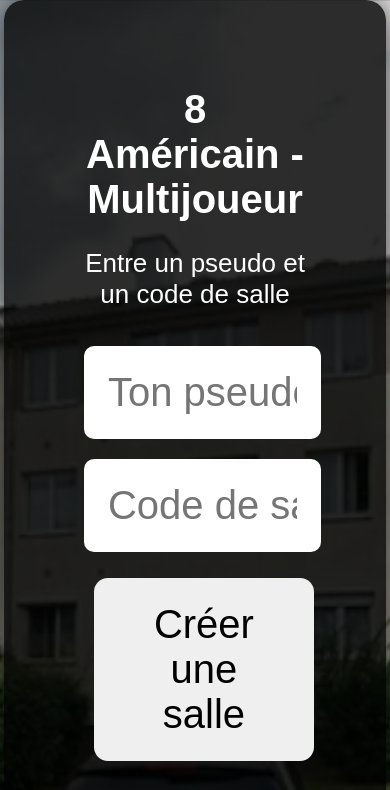
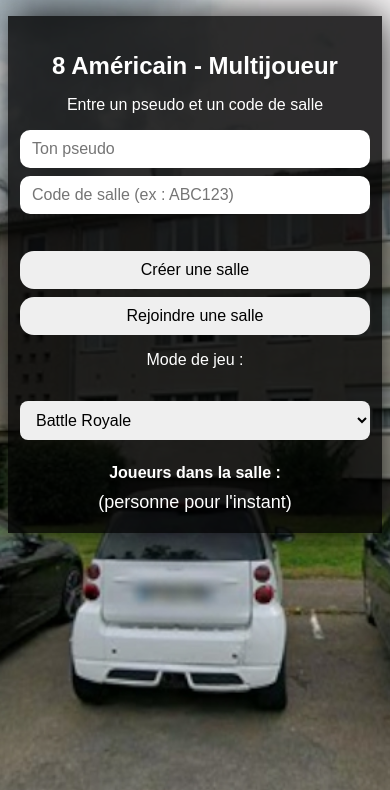
Before and after one commit to Hannote/8americain-multi, a website: page public/index.html in a window 390 px wide. Shown: the top 790 px of the page. Drawn offline with nearby package versions, Linux system fonts and the light colour scheme; no server answers.

Commit message:
Update index.html

```diff
--- a/public/index.html
+++ b/public/index.html
@@ -723,6 +723,75 @@ h3 { font-size: 26px; margin: 24px 0 10px; }
   }
 }
 
+/* ========================= */
+/*   LOBBY RESPONSIVE MOBILE */
+/* ========================= */
+
+@media (max-width: 900px) {
+  /* On arrête de centrer verticalement sur mobile */
+  body {
+    align-items: flex-start;
+    padding-top: 16px;
+  }
+
+  .overlay-lobby {
+    padding: 24px 16px;
+    width: 100%;
+    max-width: 480px;
+    margin: 0 8px;
+    font-size: 18px;
+    border-radius: 0; /* plein écran sur mobile */
+  }
+
+  h1 {
+    font-size: 28px;
+    margin-bottom: 10px;
+  }
+
+  p, h3 {
+    font-size: 16px;
+  }
+
+  /* Inputs / boutons / select en pleine largeur mais raisonnables */
+  #lobby input,
+  #lobby button,
+  #modeSelect,
+  #chillRounds {
+    width: 100%;
+    max-width: 360px;
+    box-sizing: border-box;
+    font-size: 18px;
+    padding: 12px 14px;
+    margin: 8px auto;
+    display: block;
+  }
+
+  #modeOptions {
+    font-size: 16px;
+    margin-top: 16px;
+    margin-bottom: 10px;
+  }
+}
+
+@media (max-width: 600px) {
+  .overlay-lobby {
+    max-width: 100%;
+    padding: 20px 12px;
+  }
+
+  h1 {
+    font-size: 24px;
+  }
+
+  #lobby input,
+  #lobby button,
+  #modeSelect,
+  #chillRounds {
+    font-size: 16px;
+    padding: 10px 12px;
+  }
+}
+
 #defausseCard img {
     width: 100% !important;
     height: 100% !important;
```
